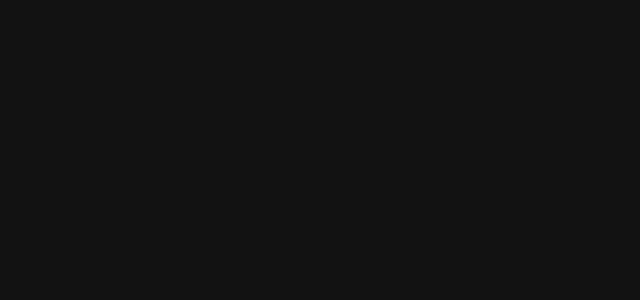
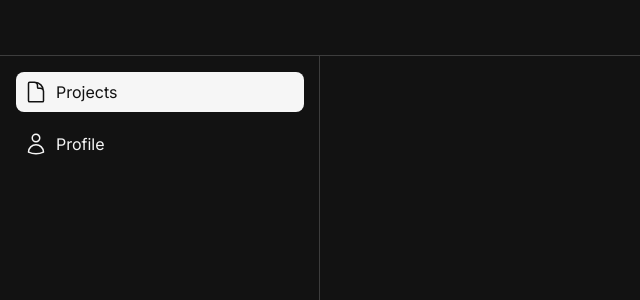
Before and after one commit to pikriawan/syntaax, a Next.js app: page / in a window 1280 px wide. Shown: the top 300 px of the page, without its empty margins (0-640 px from the left). Built offline with nearby package versions, Linux system fonts and the light colour scheme.

Commit message:
feat: add navbar

```diff
--- /dev/null
+++ b/app/(dashboard)/layout.jsx
@@ -0,0 +1,21 @@
+import { Bars3Icon } from "@heroicons/react/24/outline";
+import Appbar from "@/components/Appbar";
+import BaseButton from "@/components/BaseButton";
+import Navbar from "@/components/Navbar";
+import Stack from "@/components/Stack";
+import styles from "./layout.module.css";
+
+export default function DashboardLayout({ children }) {
+    return (
+        <Stack direction="column" className={styles["dashboard-layout"]}>
+            <Appbar>
+                <Stack justifyContent="space-between">
+                    <BaseButton className={styles["navbar-toggle"]}>
+                        <Bars3Icon width={24} height={24} />
+                    </BaseButton>
+                </Stack>
+            </Appbar>
+            <Navbar className={styles.navbar} />
+        </Stack>
+    );
+}
--- /dev/null
+++ b/app/(dashboard)/layout.module.css
@@ -0,0 +1,17 @@
+.dashboard-layout {
+    height: 100%;
+}
+
+.navbar {
+    display: none;
+}
+
+@media (min-width: 768px) {
+    .navbar-toggle {
+        display: none;
+    }
+
+    .navbar {
+        display: block;
+    }
+}
--- a/app/layout.jsx
+++ b/app/layout.jsx
@@ -26,6 +26,13 @@
     title: "Syntaax"
 };
 
+export const viewport = {
+    width: "device-width",
+    initialScale: 1,
+    maximumScale: 1,
+    userScalable: false
+};
+
 export default function RootLayout({ children }) {
     return (
         <html lang="en" className={`${inter.variable} ${poppins.variable} ${roboto_mono.variable}`}>
--- /dev/null
+++ b/components/Navbar.jsx
@@ -0,0 +1,30 @@
+"use client";
+
+import clsx from "clsx";
+import { DocumentIcon, UserIcon } from "@heroicons/react/24/outline";
+import { usePathname } from "next/navigation";
+import Link from "./Link";
+import styles from "@/styles/Navbar.module.css";
+
+export default function Navbar({ className, ...props }) {
+    const pathname = usePathname();
+
+    return (
+        <nav className={clsx(styles.navbar, className)} {...props}>
+            <ul className={styles["navbar-nav"]}>
+                <li className={clsx(styles["navbar-item"], pathname === "/" && styles.active)}>
+                    <Link href="/" className={styles["navbar-link"]}>
+                        <DocumentIcon width={24} height={24} />
+                        Projects
+                    </Link>
+                </li>
+                <li className={clsx(styles["navbar-item"], pathname === "/profile" && styles.active)}>
+                    <Link href="/profile" className={styles["navbar-link"]}>
+                        <UserIcon width={24} height={24} />
+                        Profile
+                    </Link>
+                </li>
+            </ul>
+        </nav>
+    );
+}
--- a/middleware.js
+++ b/middleware.js
@@ -1 +1,7 @@
 export { auth as middleware } from "@/auth";
+
+export const config = {
+    matcher: [
+        "/((?!api|_next/static|_next/image|favicon.ico).*)"
+    ]
+};
--- a/styles/Appbar.module.css
+++ b/styles/Appbar.module.css
@@ -1,5 +1,6 @@
 .appbar {
     height: var(--appbar-height);
+    background-color: var(--color-background);
     box-shadow: 0 -0.0625rem 0 var(--color-border) inset;
     display: flex;
     justify-content: space-between;
--- /dev/null
+++ b/styles/Navbar.module.css
@@ -0,0 +1,47 @@
+.navbar {
+    width: var(--desktop-navbar-width);
+    height: calc(100% - var(--appbar-height));
+    background-color: var(--color-background);
+    box-shadow: -0.0625rem 0 0 var(--color-border) inset;
+}
+
+.navbar-nav {
+    display: flex;
+    flex-direction: column;
+    gap: 0.75rem;
+    padding: 1rem;
+}
+
+.navbar-item {
+    list-style-type: none;
+    border-radius: 0.5rem;
+    transition: background-color 0.2s ease-in-out;
+}
+
+.navbar-item:hover {
+    background-color: var(--color-secondary-hover);
+}
+
+.navbar-item.active {
+    background-color: var(--color-primary-main);
+}
+
+.navbar-item.active:hover {
+    background-color: var(--color-primary-hover);
+}
+
+.navbar-link {
+    color: var(--color-text-light);
+    display: flex;
+    align-items: center;
+    gap: 0.5rem;
+    padding: 0.5rem;
+}
+
+.navbar-item.active .navbar-link {
+    color: var(--color-text-dark);
+}
+
+.navbar-link:hover {
+    color: var(--color-text-light);
+}
--- a/styles/globals.css
+++ b/styles/globals.css
@@ -5,6 +5,8 @@
 }
 
 html {
+    width: 100%;
+    height: 100%;
     --color-primary-main: #F6F6F6;
     --color-primary-hover: #D1D1D1;
     --color-secondary-main: #121212;
@@ -23,6 +25,8 @@
 }
 
 body {
+    width: 100%;
+    height: 100%;
     background-color: var(--color-background);
     color: var(--color-text-light);
     font-family: var(--font-inter);
```
Also changed, not shown: app/(dashboard)/page.jsx (renamed from app/page.jsx).
